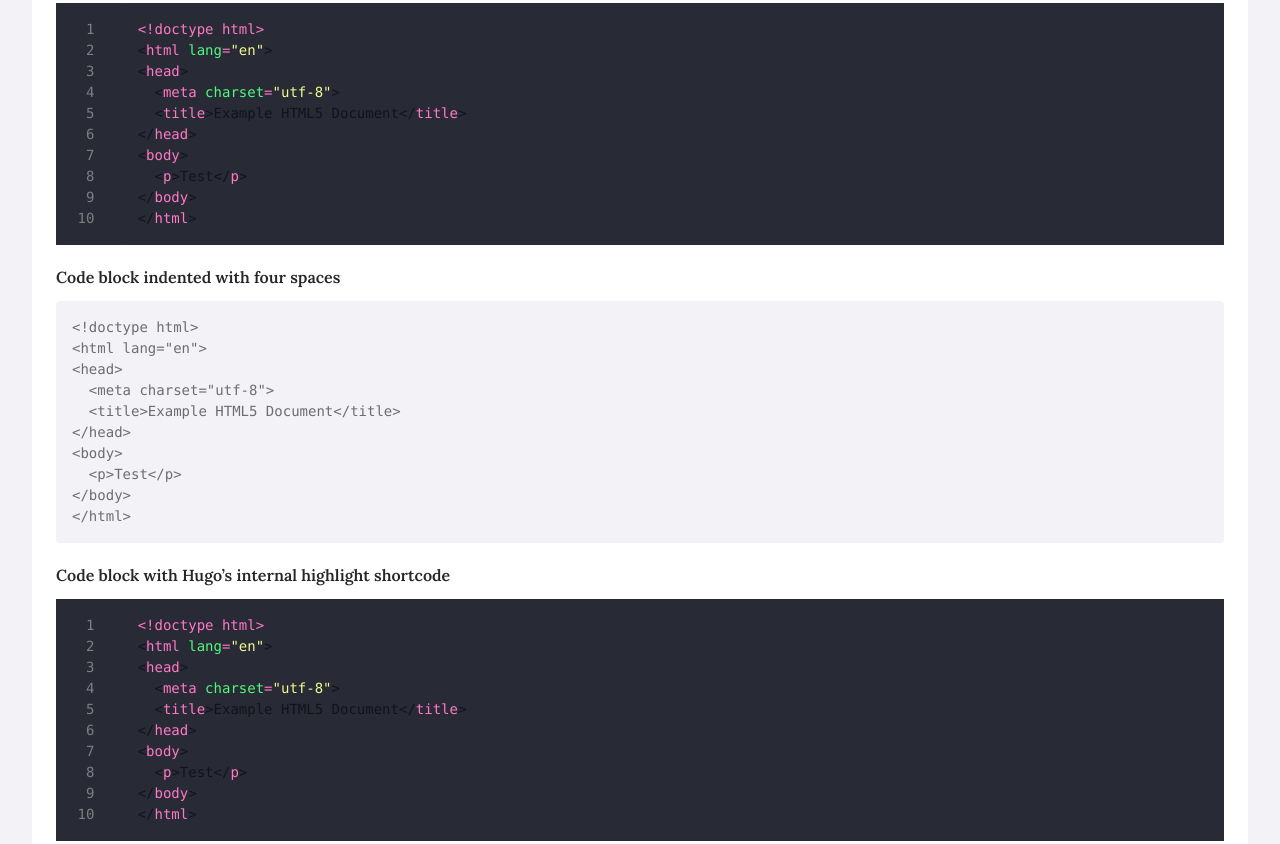
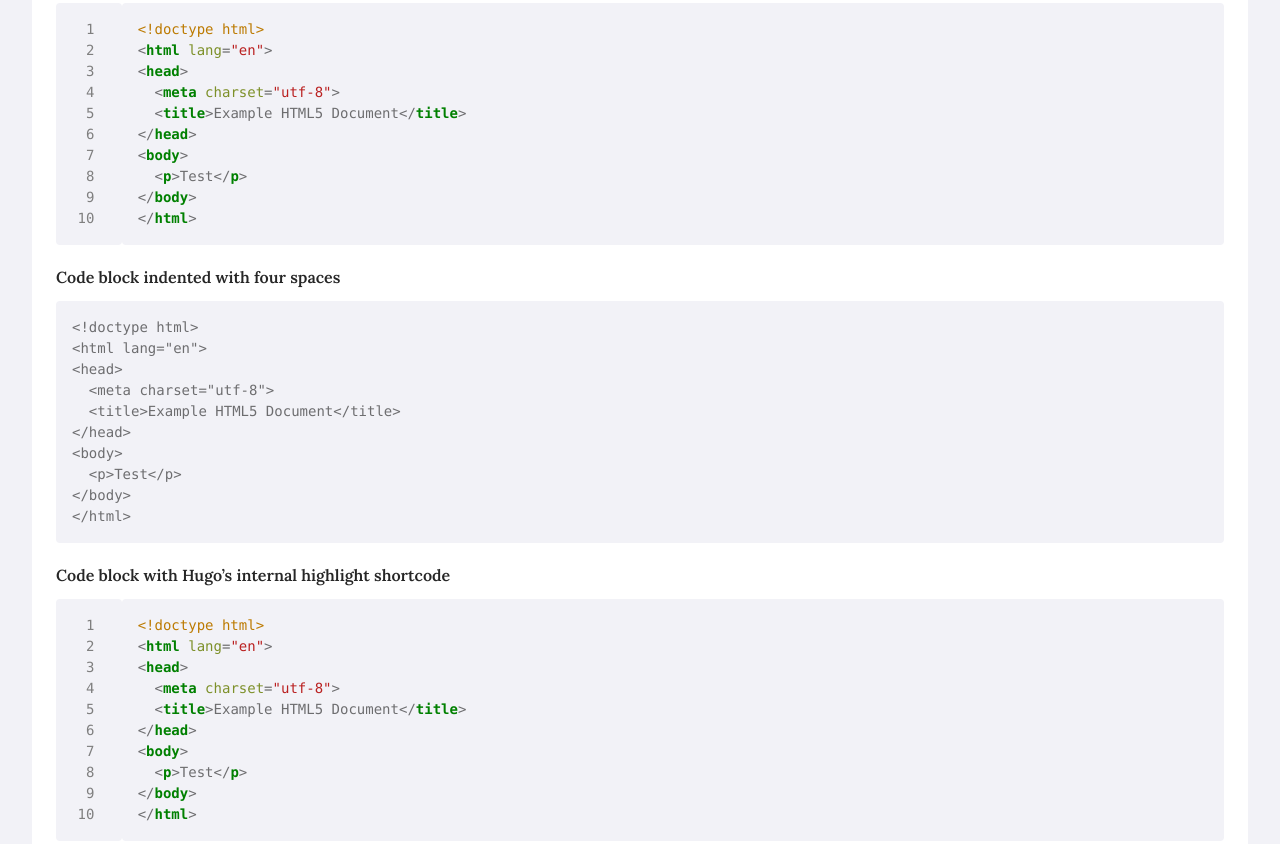
Before and after one commit to ihchoi12/ihchoi12.github.io, a plain HTML site: page posts/markdown-syntax/index.html in a window 1280 px wide. Shown: the part 1765-2609 px from the top of the page. Drawn offline with nearby package versions, Linux system fonts and the light colour scheme; a script that the page names is missing; some icons are missing.

Commit message:
rebuilding site Wed 15 Jun 2022 05:08:28 AM UTC

```diff
--- a/posts/markdown-syntax/index.html
+++ b/posts/markdown-syntax/index.html
@@ -325,9 +325,9 @@
 </table>
 <h2 id="code-blocks">Code Blocks</h2>
 <h4 id="code-block-with-backticks">Code block with backticks</h4>
-<div class="highlight"><div style="color:#f8f8f2;background-color:#282a36;-moz-tab-size:4;-o-tab-size:4;tab-size:4;">
+<div class="highlight"><div style=";-moz-tab-size:4;-o-tab-size:4;tab-size:4;">
 <table style="border-spacing:0;padding:0;margin:0;border:0;"><tr><td style="vertical-align:top;padding:0;margin:0;border:0;">
-<pre tabindex="0" style="color:#f8f8f2;background-color:#282a36;-moz-tab-size:4;-o-tab-size:4;tab-size:4;"><code><span style="white-space:pre;user-select:none;margin-right:0.4em;padding:0 0.4em 0 0.4em;color:#7f7f7f" id="hl-0-1"><a style="outline: none; text-decoration:none; color:inherit" href="#hl-0-1"> 1</a>
+<pre tabindex="0" style=";-moz-tab-size:4;-o-tab-size:4;tab-size:4;"><code><span style="white-space:pre;user-select:none;margin-right:0.4em;padding:0 0.4em 0 0.4em;color:#7f7f7f" id="hl-0-1"><a style="outline: none; text-decoration:none; color:inherit" href="#hl-0-1"> 1</a>
 </span><span style="white-space:pre;user-select:none;margin-right:0.4em;padding:0 0.4em 0 0.4em;color:#7f7f7f" id="hl-0-2"><a style="outline: none; text-decoration:none; color:inherit" href="#hl-0-2"> 2</a>
 </span><span style="white-space:pre;user-select:none;margin-right:0.4em;padding:0 0.4em 0 0.4em;color:#7f7f7f" id="hl-0-3"><a style="outline: none; text-decoration:none; color:inherit" href="#hl-0-3"> 3</a>
 </span><span style="white-space:pre;user-select:none;margin-right:0.4em;padding:0 0.4em 0 0.4em;color:#7f7f7f" id="hl-0-4"><a style="outline: none; text-decoration:none; color:inherit" href="#hl-0-4"> 4</a>
@@ -339,16 +339,16 @@
 </span><span style="white-space:pre;user-select:none;margin-right:0.4em;padding:0 0.4em 0 0.4em;color:#7f7f7f" id="hl-0-10"><a style="outline: none; text-decoration:none; color:inherit" href="#hl-0-10">10</a>
 </span></code></pre></td>
 <td style="vertical-align:top;padding:0;margin:0;border:0;;width:100%">
-<pre tabindex="0" style="color:#f8f8f2;background-color:#282a36;-moz-tab-size:4;-o-tab-size:4;tab-size:4;"><code class="language-html" data-lang="html"><span style="display:flex;"><span><span style="color:#ff79c6">&lt;!doctype html&gt;</span>
-</span></span><span style="display:flex;"><span>&lt;<span style="color:#ff79c6">html</span> <span style="color:#50fa7b">lang</span><span style="color:#ff79c6">=</span><span style="color:#f1fa8c">&#34;en&#34;</span>&gt;
-</span></span><span style="display:flex;"><span>&lt;<span style="color:#ff79c6">head</span>&gt;
-</span></span><span style="display:flex;"><span>  &lt;<span style="color:#ff79c6">meta</span> <span style="color:#50fa7b">charset</span><span style="color:#ff79c6">=</span><span style="color:#f1fa8c">&#34;utf-8&#34;</span>&gt;
-</span></span><span style="display:flex;"><span>  &lt;<span style="color:#ff79c6">title</span>&gt;Example HTML5 Document&lt;/<span style="color:#ff79c6">title</span>&gt;
-</span></span><span style="display:flex;"><span>&lt;/<span style="color:#ff79c6">head</span>&gt;
-</span></span><span style="display:flex;"><span>&lt;<span style="color:#ff79c6">body</span>&gt;
-</span></span><span style="display:flex;"><span>  &lt;<span style="color:#ff79c6">p</span>&gt;Test&lt;/<span style="color:#ff79c6">p</span>&gt;
-</span></span><span style="display:flex;"><span>&lt;/<span style="color:#ff79c6">body</span>&gt;
-</span></span><span style="display:flex;"><span>&lt;/<span style="color:#ff79c6">html</span>&gt;
+<pre tabindex="0" style=";-moz-tab-size:4;-o-tab-size:4;tab-size:4;"><code class="language-html" data-lang="html"><span style="display:flex;"><span><span style="color:#bc7a00">&lt;!doctype html&gt;</span>
+</span></span><span style="display:flex;"><span>&lt;<span style="color:#008000;font-weight:bold">html</span> <span style="color:#7d9029">lang</span><span style="color:#666">=</span><span style="color:#ba2121">&#34;en&#34;</span>&gt;
+</span></span><span style="display:flex;"><span>&lt;<span style="color:#008000;font-weight:bold">head</span>&gt;
+</span></span><span style="display:flex;"><span>  &lt;<span style="color:#008000;font-weight:bold">meta</span> <span style="color:#7d9029">charset</span><span style="color:#666">=</span><span style="color:#ba2121">&#34;utf-8&#34;</span>&gt;
+</span></span><span style="display:flex;"><span>  &lt;<span style="color:#008000;font-weight:bold">title</span>&gt;Example HTML5 Document&lt;/<span style="color:#008000;font-weight:bold">title</span>&gt;
+</span></span><span style="display:flex;"><span>&lt;/<span style="color:#008000;font-weight:bold">head</span>&gt;
+</span></span><span style="display:flex;"><span>&lt;<span style="color:#008000;font-weight:bold">body</span>&gt;
+</span></span><span style="display:flex;"><span>  &lt;<span style="color:#008000;font-weight:bold">p</span>&gt;Test&lt;/<span style="color:#008000;font-weight:bold">p</span>&gt;
+</span></span><span style="display:flex;"><span>&lt;/<span style="color:#008000;font-weight:bold">body</span>&gt;
+</span></span><span style="display:flex;"><span>&lt;/<span style="color:#008000;font-weight:bold">html</span>&gt;
 </span></span></code></pre></td></tr></table>
 </div>
 </div><h4 id="code-block-indented-with-four-spaces">Code block indented with four spaces</h4>
@@ -364,9 +364,9 @@
 &lt;/html&gt;
 </code></pre>
 <h4 id="code-block-with-hugos-internal-highlight-shortcode">Code block with Hugo&rsquo;s internal highlight shortcode</h4>
-<div class="highlight"><div style="color:#f8f8f2;background-color:#282a36;-moz-tab-size:4;-o-tab-size:4;tab-size:4;">
+<div class="highlight"><div style=";-moz-tab-size:4;-o-tab-size:4;tab-size:4;">
 <table style="border-spacing:0;padding:0;margin:0;border:0;"><tr><td style="vertical-align:top;padding:0;margin:0;border:0;">
-<pre tabindex="0" style="color:#f8f8f2;background-color:#282a36;-moz-tab-size:4;-o-tab-size:4;tab-size:4;"><code><span style="white-space:pre;user-select:none;margin-right:0.4em;padding:0 0.4em 0 0.4em;color:#7f7f7f" id="1"><a style="outline: none; text-decoration:none; color:inherit" href="#1"> 1</a>
+<pre tabindex="0" style=";-moz-tab-size:4;-o-tab-size:4;tab-size:4;"><code><span style="white-space:pre;user-select:none;margin-right:0.4em;padding:0 0.4em 0 0.4em;color:#7f7f7f" id="1"><a style="outline: none; text-decoration:none; color:inherit" href="#1"> 1</a>
 </span><span style="white-space:pre;user-select:none;margin-right:0.4em;padding:0 0.4em 0 0.4em;color:#7f7f7f" id="2"><a style="outline: none; text-decoration:none; color:inherit" href="#2"> 2</a>
 </span><span style="white-space:pre;user-select:none;margin-right:0.4em;padding:0 0.4em 0 0.4em;color:#7f7f7f" id="3"><a style="outline: none; text-decoration:none; color:inherit" href="#3"> 3</a>
 </span><span style="white-space:pre;user-select:none;margin-right:0.4em;padding:0 0.4em 0 0.4em;color:#7f7f7f" id="4"><a style="outline: none; text-decoration:none; color:inherit" href="#4"> 4</a>
@@ -378,16 +378,16 @@
 </span><span style="white-space:pre;user-select:none;margin-right:0.4em;padding:0 0.4em 0 0.4em;color:#7f7f7f" id="10"><a style="outline: none; text-decoration:none; color:inherit" href="#10">10</a>
 </span></code></pre></td>
 <td style="vertical-align:top;padding:0;margin:0;border:0;;width:100%">
-<pre tabindex="0" style="color:#f8f8f2;background-color:#282a36;-moz-tab-size:4;-o-tab-size:4;tab-size:4;"><code class="language-html" data-lang="html"><span style="display:flex;"><span><span style="color:#ff79c6">&lt;!doctype html&gt;</span>
-</span></span><span style="display:flex;"><span>&lt;<span style="color:#ff79c6">html</span> <span style="color:#50fa7b">lang</span><span style="color:#ff79c6">=</span><span style="color:#f1fa8c">&#34;en&#34;</span>&gt;
-</span></span><span style="display:flex;"><span>&lt;<span style="color:#ff79c6">head</span>&gt;
-</span></span><span style="display:flex;"><span>  &lt;<span style="color:#ff79c6">meta</span> <span style="color:#50fa7b">charset</span><span style="color:#ff79c6">=</span><span style="color:#f1fa8c">&#34;utf-8&#34;</span>&gt;
-</span></span><span style="display:flex;"><span>  &lt;<span style="color:#ff79c6">title</span>&gt;Example HTML5 Document&lt;/<span style="color:#ff79c6">title</span>&gt;
-</span></span><span style="display:flex;"><span>&lt;/<span style="color:#ff79c6">head</span>&gt;
-</span></span><span style="display:flex;"><span>&lt;<span style="color:#ff79c6">body</span>&gt;
-</span></span><span style="display:flex;"><span>  &lt;<span style="color:#ff79c6">p</span>&gt;Test&lt;/<span style="color:#ff79c6">p</span>&gt;
-</span></span><span style="display:flex;"><span>&lt;/<span style="color:#ff79c6">body</span>&gt;
-</span></span><span style="display:flex;"><span>&lt;/<span style="color:#ff79c6">html</span>&gt;</span></span></code></pre></td></tr></table>
+<pre tabindex="0" style=";-moz-tab-size:4;-o-tab-size:4;tab-size:4;"><code class="language-html" data-lang="html"><span style="display:flex;"><span><span style="color:#bc7a00">&lt;!doctype html&gt;</span>
+</span></span><span style="display:flex;"><span>&lt;<span style="color:#008000;font-weight:bold">html</span> <span style="color:#7d9029">lang</span><span style="color:#666">=</span><span style="color:#ba2121">&#34;en&#34;</span>&gt;
+</span></span><span style="display:flex;"><span>&lt;<span style="color:#008000;font-weight:bold">head</span>&gt;
+</span></span><span style="display:flex;"><span>  &lt;<span style="color:#008000;font-weight:bold">meta</span> <span style="color:#7d9029">charset</span><span style="color:#666">=</span><span style="color:#ba2121">&#34;utf-8&#34;</span>&gt;
+</span></span><span style="display:flex;"><span>  &lt;<span style="color:#008000;font-weight:bold">title</span>&gt;Example HTML5 Document&lt;/<span style="color:#008000;font-weight:bold">title</span>&gt;
+</span></span><span style="display:flex;"><span>&lt;/<span style="color:#008000;font-weight:bold">head</span>&gt;
+</span></span><span style="display:flex;"><span>&lt;<span style="color:#008000;font-weight:bold">body</span>&gt;
+</span></span><span style="display:flex;"><span>  &lt;<span style="color:#008000;font-weight:bold">p</span>&gt;Test&lt;/<span style="color:#008000;font-weight:bold">p</span>&gt;
+</span></span><span style="display:flex;"><span>&lt;/<span style="color:#008000;font-weight:bold">body</span>&gt;
+</span></span><span style="display:flex;"><span>&lt;/<span style="color:#008000;font-weight:bold">html</span>&gt;</span></span></code></pre></td></tr></table>
 </div>
 </div>
 <h2 id="list-types">List Types</h2>
```
Also changed, not shown: posts/emoji-support/index.html (+3 -3 lines), posts/pytorch_tutorial/index.html (+22 -22 lines).
